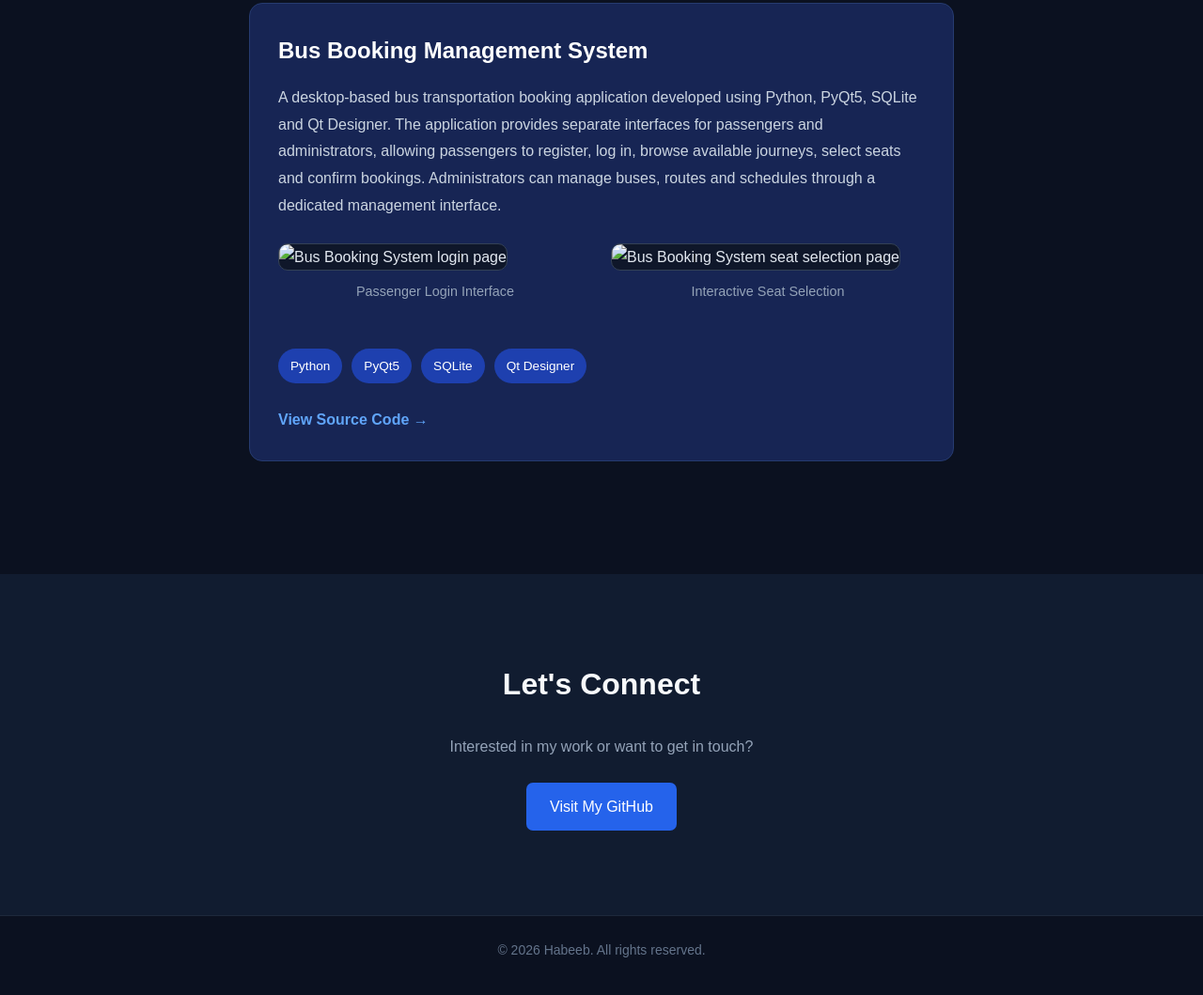
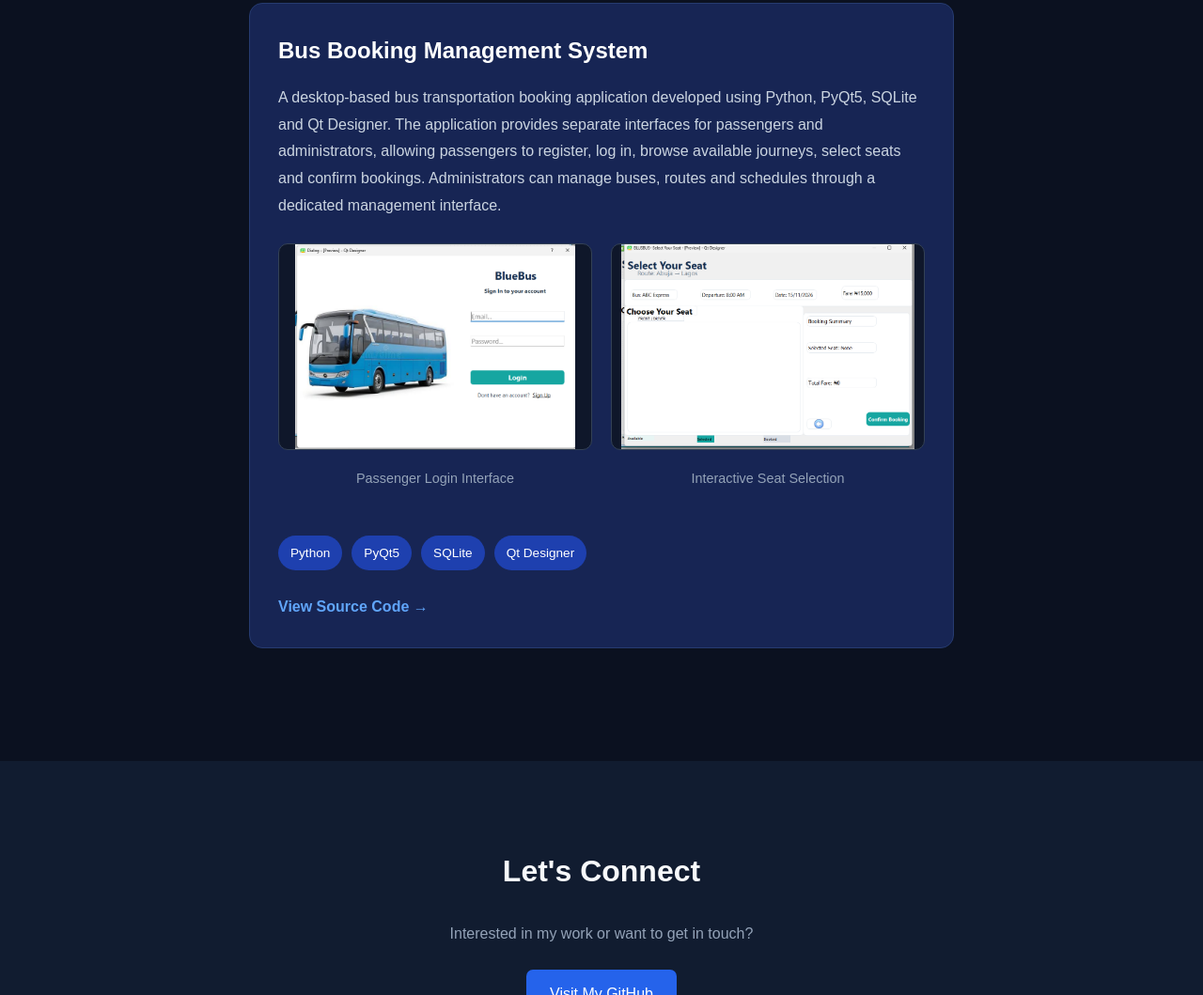
Before and after one commit to habib0004/habib0004.github.io, a plain HTML site: page index.html in a window 1280 px wide. Shown: the part 1221-2280 px from the top of the page at 94% size. Drawn offline with Linux system fonts and the light colour scheme.

Commit message:
Add files via upload
Fix project screenshots and HTML layout.

```diff
--- a/index.html
+++ b/index.html
@@ -80,6 +80,7 @@
 
 
 
+
 <!-- Projects Section -->
 <section id="projects" class="projects">
 
@@ -107,17 +108,16 @@
         <div class="project-images">
 
             <div class="project-image">
-        <img src="images/login.png" alt="Bus Booking System login page">
+                <img src="login.png" alt="Bus Booking System login page">
                 <p>Passenger Login Interface</p>
             </div>
 
             <div class="project-image">
-        <img src="images/seat-selection.png" alt="Bus Booking System seat selection page">
+                <img src="seat-selection.png" alt="Bus Booking System seat selection page">
                 <p>Interactive Seat Selection</p>
             </div>
 
         </div>
-
 
         <div class="tech-stack">
             <span>Python</span>
```
Lines whose indentation alone changed are shown as unchanged.
